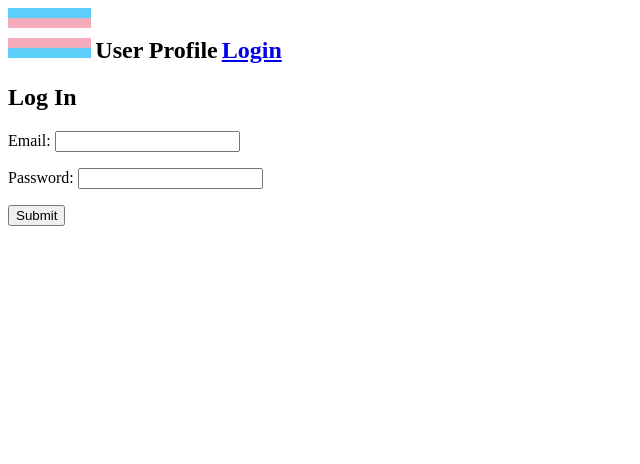
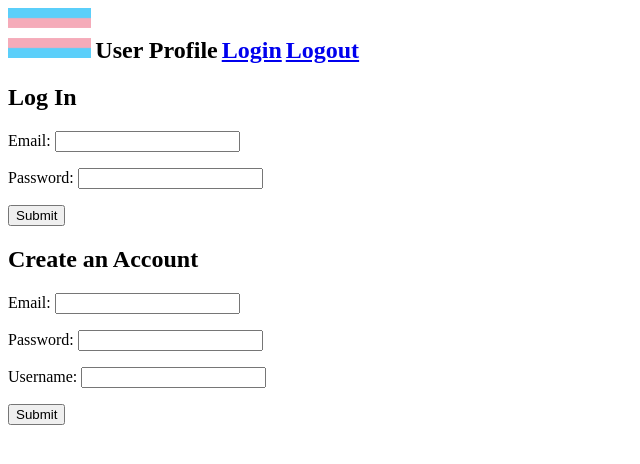
Before and after one commit to SerenaChandler/TransRoom, a Flask app: page /login in a window 1280 px wide. Shown: the top 464 px of the page, without its empty margins (0-640 px from the left). Run offline with Flask 2, Linux system fonts and the light colour scheme.

Commit message:
added api request and minor CSS

```diff
--- a/server.py
+++ b/server.py
@@ -4,6 +4,7 @@ from flask import (Flask, render_template, request, flash, session, redirect)
 from model import connect_to_db
 import crud
 from jinja2 import StrictUndefined
+import requests
 
 app = Flask(__name__)
 app.secret_key = "dev"
@@ -13,25 +14,67 @@ app.jinja_env.undefined = StrictUndefined
 
 @app.route("/")
 def homepage():
-    search_result = ""
-    return render_template("homepage.html")
+    restrooms = ""
+    return render_template("homepage.html", restrooms=restrooms)
 
 
 @app.route("/login")
 def login_page():
     if session.get("user_id"):
         return redirect("/")
-    return render_template("login.html")
+    sess = session.get("user_id")
+    return render_template("login.html", sess=sess)
+
+
+@app.route("/logout")
+def logout():
+    if session.get("user_id"):
+        session.clear()
+    return redirect("/")
+
+@app.route("/create-user", methods=["POST"])
+def create_user():
+    email = request.form.get("email")
+    password = request.form.get("password")
+    username = request.form.get("username")
+    user = crud.get_user_by_email(email)
+    if user:
+        flash("That email is already associated with an account.")
+    else:
+        crud.create_user(email, password, username)
+        flash("Account created!")
+
+    return redirect("/login")
+
 
 @app.route("/handle-login", methods=["POST"])
 def handle_login():
     email = request.form.get("email")
     password = request.form.get("password")
+    user = crud.get_user_by_email(email)
+    if user:
+        if user.email == email and user.password == password:
+            session["user_id"] = user.user_id
+            flash("Logged in!")
+            return redirect("/")
+    else:
+        flash("Invalid login credentials.")
+    return redirect("/login")
+
+
+@app.route("/handle-search")
+def search_handler():
+    APIURL = "http://www.refugerestrooms.org/api/v1/restrooms/search?page=1&per_page=10&offset=0&query="
+    search = request.args.get("search")
+    query = APIURL + search
+    print(query)
+    res = requests.get(query)
+    restrooms = res.json()
+    print(restrooms)
 
 
 
-
-    return redirect("/")
+    return render_template("homepage.html", restrooms=restrooms)
 
 
 
--- a/static/css/site.css
+++ b/static/css/site.css
@@ -0,0 +1,5 @@
+#restaurant-container {
+    border: black solid 5px;
+    margin-bottom: 10px;
+
+}
--- a/static/js/search.js
+++ b/static/js/search.js
@@ -7,7 +7,7 @@ const searchButton = document.querySelector("#search-form")
 
 function search_restrooms(evt){
     evt.preventDefault();
-    const APIURL = "www.refugerestrooms.org/api/v1/restrooms/search?page=1&per_page=10&offset=0&query=";
+    const APIURL = "http://www.refugerestrooms.org/api/v1/restrooms/search?page=1&per_page=10&offset=0&query=";
     const value = document.querySelector("#search-text").value;
     let query = APIURL + value
     console.log(query)
--- a/templates/base.html
+++ b/templates/base.html
@@ -4,17 +4,24 @@
     <meta charset="UTF-8">
     <meta http-equiv="X-UA-Compatible" content="IE=edge">
     <meta name="viewport" content="width=device-width, initial-scale=1.0">
+    <link rel="stylesheet" href="../static/css/site.css">
     <title>{% block title %}{% endblock %}</title>
 </head>
 <header>
     <nav>
-        <img style="display: inline; height: 50px; width: auto;" src="../static/img/trans flag simple.png" alt="image of the trans pride flad">
+       <a href="/"><img style="display: inline; height: 50px; width: auto;" src="../static/img/trans flag simple.png" alt="image of the trans pride flad"></a>
         <h2 style="display: inline">User Profile</h2>
         <h2  style="display: inline"><a href="/login">Login</a></h2>
+        <h2  style="display: inline"><a href="/logout">Logout</a></h2>
     </nav>
 </header>
 <body>
+    {% for msg in get_flashed_messages() %}
+    <p class="flash-msg">
+      {{ msg }}
+    </p>
+  {% endfor %}
     {% block body %}{% endblock %}
-    <script src="../static/js/search.js"></script>
+    <!-- <script src="../static/js/search.js"></script> -->
 </body>
 </html>
--- a/templates/login.html
+++ b/templates/login.html
@@ -19,6 +19,24 @@
     <input type="submit">
   </p>
 </form>
+<h2>Create an Account</h2>
+<form action="/create-user" method="POST">
+  <p>
+    Email: <input type="text" name="email">
+  </p>
+
+  <p>
+    Password: <input type="password" name="password">
+  </p>
+
+  <p>
+      Username: <input type="text" name="username">
+  </p>
+
+  <p>
+    <input type="submit">
+  </p>
+</form>
 
 
 {% endblock %}
```
Also changed, not shown: crud.py (+26 -0 lines), templates/homepage.html (+20 -2 lines).
